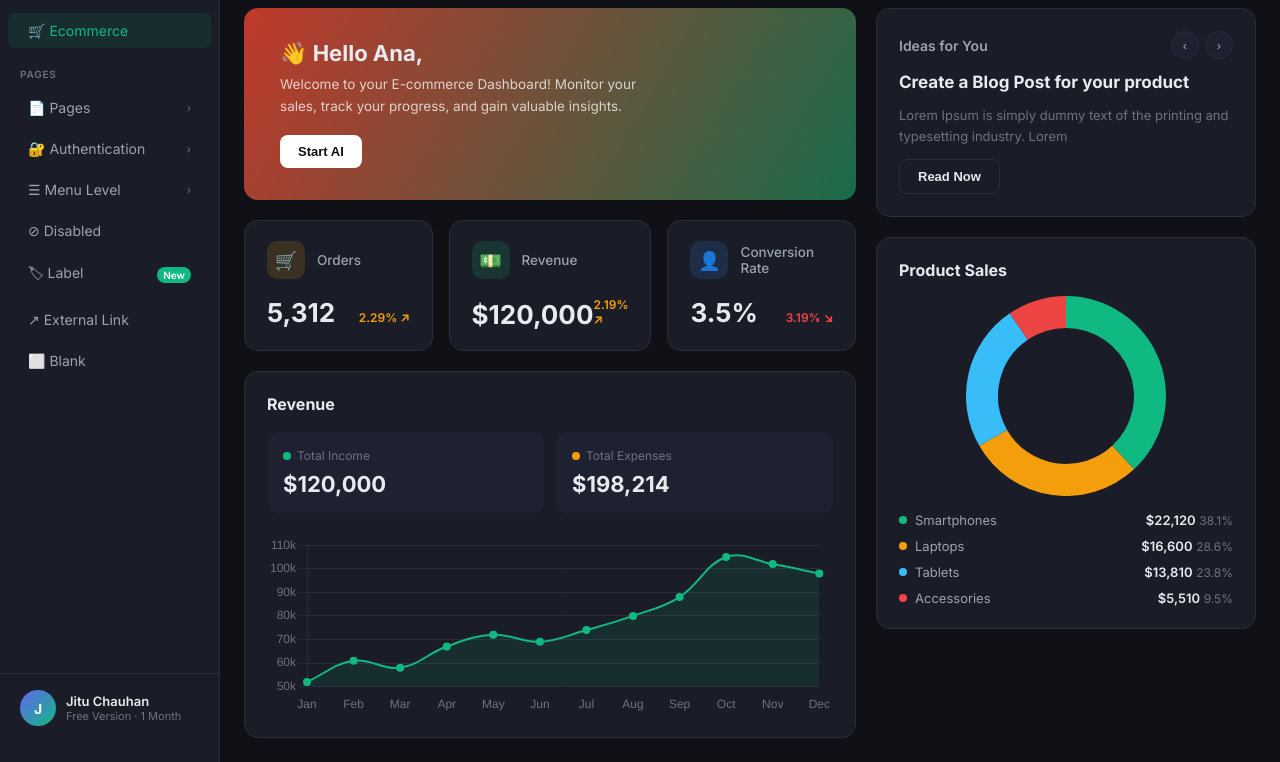
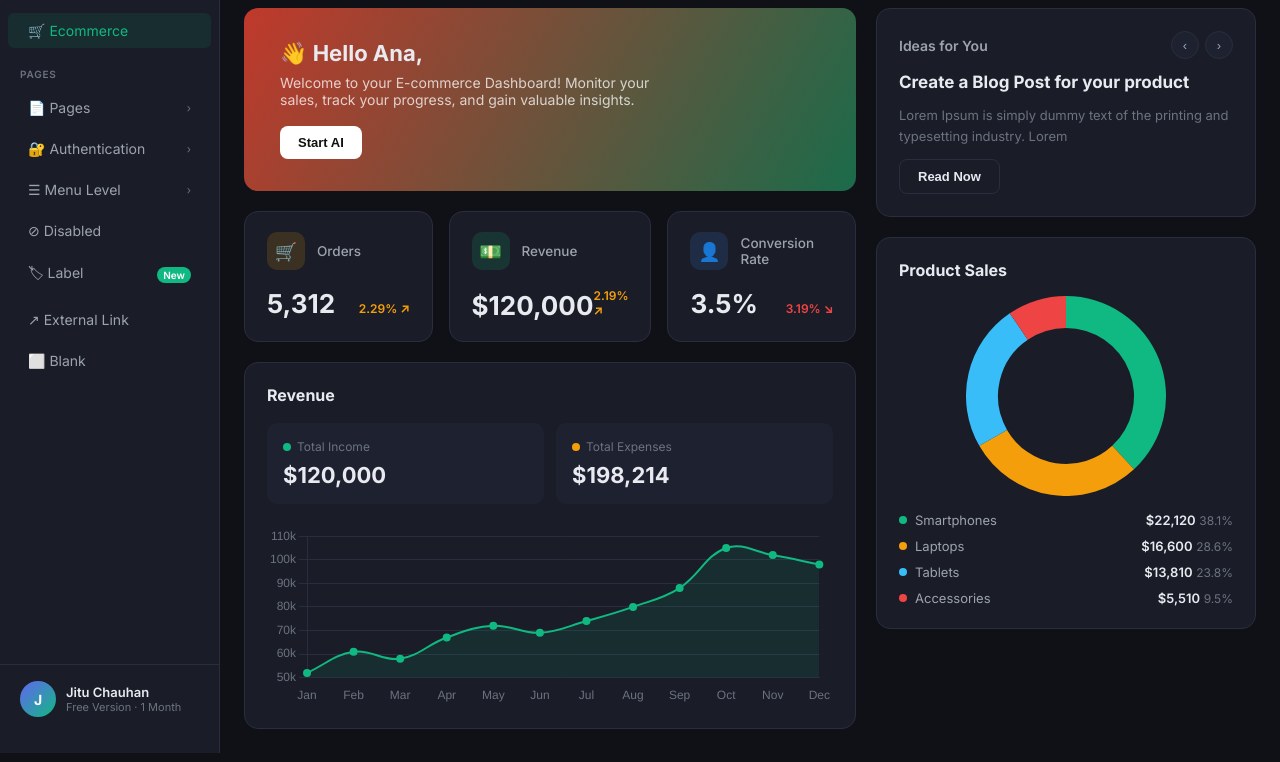
Before and after one commit to Felipindev/Dash-beto-GRID, a plain HTML site: page index.html in a window 1280 px wide. Shown: the part 72-834 px from the top of the page. Drawn offline with nearby package versions, Linux system fonts and the light colour scheme.

Commit message:
commit final 2

```diff
--- a/style.css
+++ b/style.css
@@ -263,10 +263,9 @@ body {
 }
 
 .hero-text p {
-    font-size: 13.5px;
+    font-size: 14px;
     color: rgba(255,255,255,.75);
     max-width: 380px;
-    line-height: 1.6;
 }
 
 .btn {
@@ -279,7 +278,6 @@ body {
     font-weight: 600;
     cursor: pointer;
     border: none;
-    transition: opacity .15s;
 }
 
 .btn-white {
```
